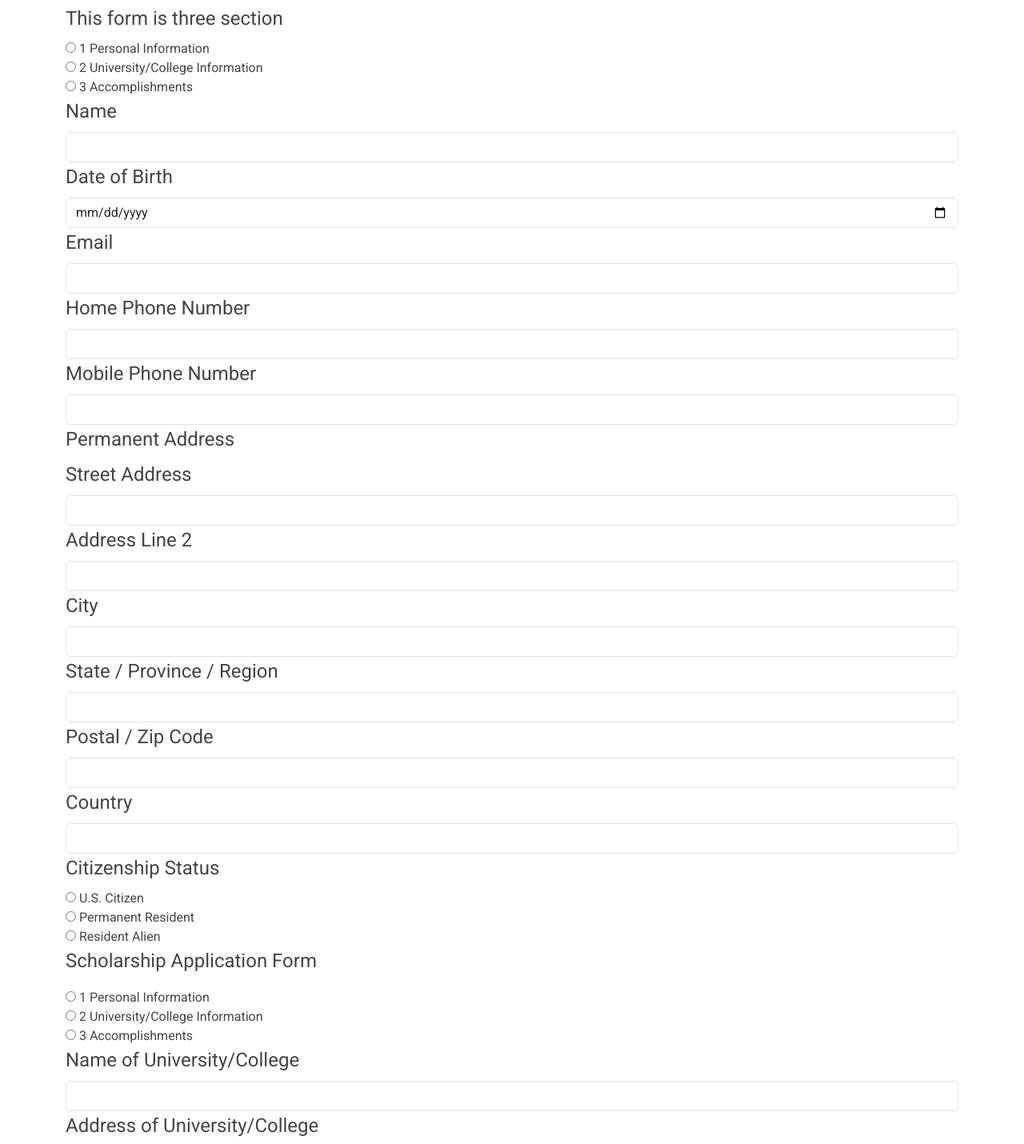
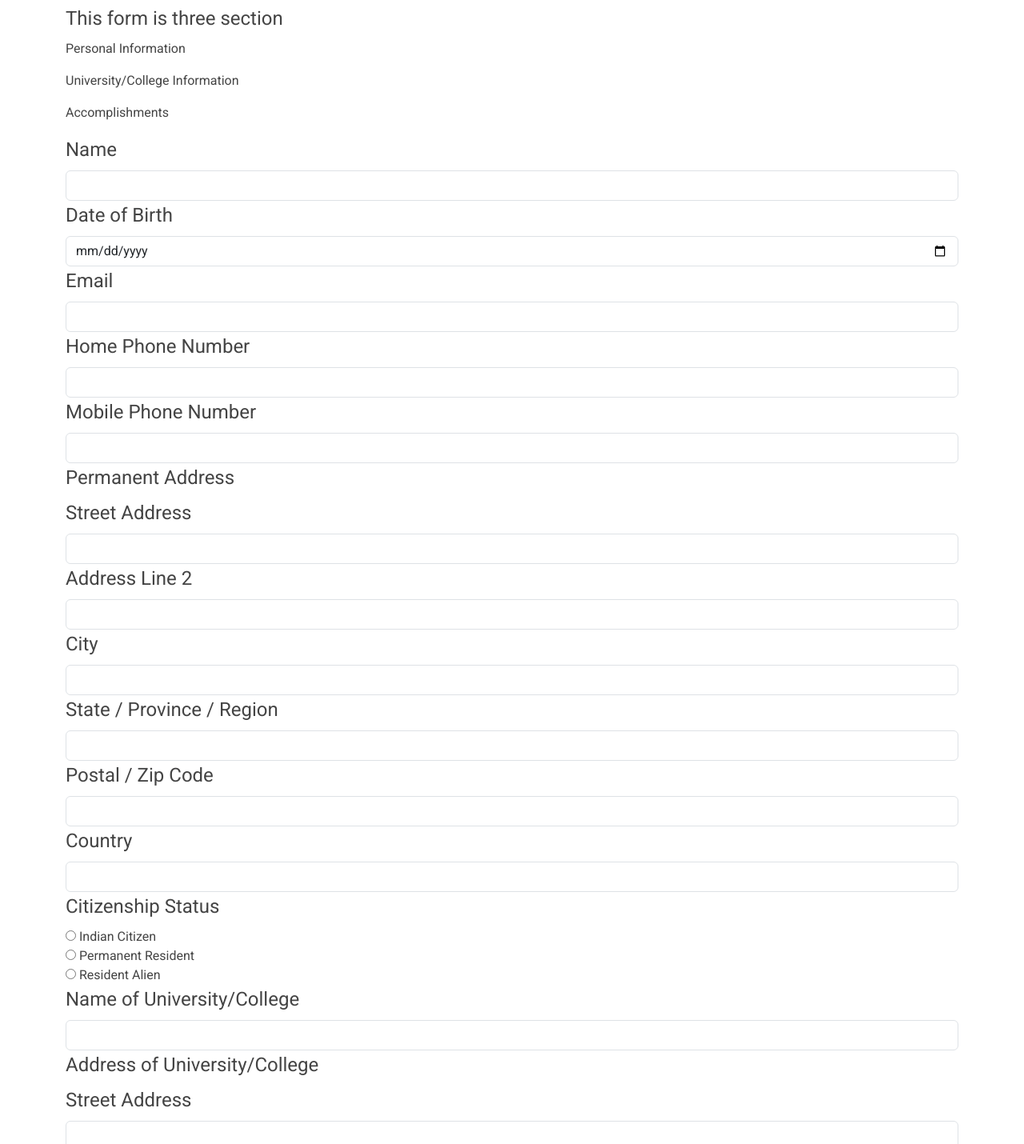
Before and after one commit to kishan5432/PMSConnect, a plain HTML site: page scholarship-form.html in a window 1280 px wide. Shown: the part 142-1572 px from the top of the page at 80% size. Drawn offline with nearby package versions, Linux system fonts and the light colour scheme.

Commit message:
scholarship form updated

```diff
--- a/scholarship-form.html
+++ b/scholarship-form.html
@@ -69,26 +69,9 @@
 
       <fieldset>
           <legend for="1735724595">This form is three section</legend>
-          <div class="form-group">
-              <div class="radio">
-                  <label>
-                      <input type="radio" name="entry.549884704" value="1 Personal Information" >
-                      1 Personal Information
-                  </label>
-              </div>
-              <div class="radio">
-                  <label>
-                      <input type="radio" name="entry.549884704" value="2 University/College Information" >
-                      2 University/College Information
-                  </label>
-              </div>
-              <div class="radio">
-                  <label>
-                      <input type="radio" name="entry.549884704" value="3 Accomplishments" >
-                      3 Accomplishments
-                  </label>
-              </div>
-          </div>
+          <p>Personal Information</p>
+          <p>University/College Information</p>
+          <p>Accomplishments</p>
       </fieldset>
 
       <fieldset>
@@ -180,7 +163,7 @@
               <div class="radio">
                   <label>
                       <input type="radio" name="entry.1269471571" value="U.S. Citizen" required>
-                      U.S. Citizen
+                      Indian Citizen
                   </label>
               </div>
               <div class="radio">
@@ -198,35 +181,7 @@
           </div>
       </fieldset>
 
-      <fieldset>
-          <legend for="2102269129">Scholarship Application Form</legend>
-          <div class="form-group">
-          </div>
-      </fieldset>
 
-      <fieldset>
-          <legend for="446513654"></legend>
-          <div class="form-group">
-              <div class="radio">
-                  <label>
-                      <input type="radio" name="entry.514665360" value="1 Personal Information" required>
-                      1 Personal Information
-                  </label>
-              </div>
-              <div class="radio">
-                  <label>
-                      <input type="radio" name="entry.514665360" value="2 University/College Information" required>
-                      2 University/College Information
-                  </label>
-              </div>
-              <div class="radio">
-                  <label>
-                      <input type="radio" name="entry.514665360" value="3 Accomplishments" required>
-                      3 Accomplishments
-                  </label>
-              </div>
-          </div>
-      </fieldset>
 
       <fieldset>
           <legend for="40611239">Name of University/College</legend>
@@ -298,7 +253,7 @@
       </fieldset>
 
       <fieldset>
-          <legend for="1524135022">Current Cumulative GPA (out of 4.0)</legend>
+          <legend for="1524135022">Current Cumulative GPA (out of 10.0)</legend>
           <div class="form-group">
               <input id="1538131944" type="text" name="entry.1538131944" class="form-control" required>
           </div>
@@ -339,46 +294,9 @@
           </div>
       </fieldset>
 
-      <fieldset>
-          <legend for="1352329021">Scholarship Application Form</legend>
-          <div class="form-group">
-          </div>
-      </fieldset>
 
-      <fieldset>
-          <legend for="1967869864"></legend>
-          <div class="form-group">
-              <div class="radio">
-                  <label>
-                      <input type="radio" name="entry.404002631" value="1 Personal Information" required>
-                      1 Personal Information
-                  </label>
-              </div>
-              <div class="radio">
-                  <label>
-                      <input type="radio" name="entry.404002631" value="2 University/College Information" required>
-                      2 University/College Information
-                  </label>
-              </div>
-              <div class="radio">
-                  <label>
-                      <input type="radio" name="entry.404002631" value="3 Accomplishments" required>
-                      3 Accomplishments
-                  </label>
-              </div>
-          </div>
-      </fieldset>
 
-      <fieldset>
-          <legend for="1805782935">1. Provide a list of secondary school and other education institutions including international exchange programs.</legend>
-          <div class="form-group">
-              <select id="1805782935" name="entry.788303140" class="form-control">
-                  <option value="School Name                                                          City, State                                                   Dates Attended">School Name                                                          City, State                                                   Dates Attended</option>
-                  <option value="School Name                                                          City, State                                                  Dates Attended">School Name                                                          City, State                                                  Dates Attended</option>
-                  <option value="School Name                                                         City, State                                                    Dates Attended">School Name                                                         City, State                                                    Dates Attended</option>
-              </select>
-          </div>
-      </fieldset>
+
 
       <fieldset>
           <legend for="496246652">2. Provide a list of all school and college related activities (sports, arts, music, volunteering) with dates of involvement.</legend>
```
